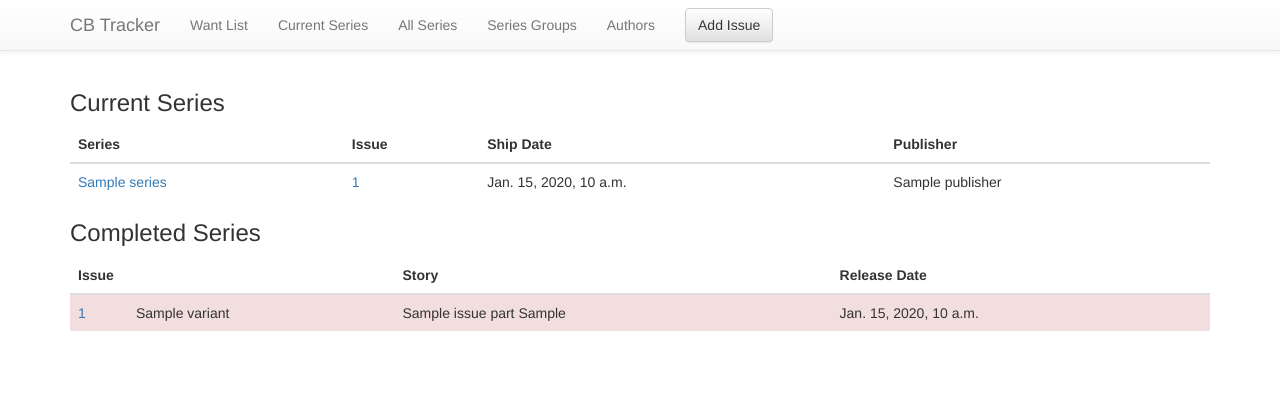
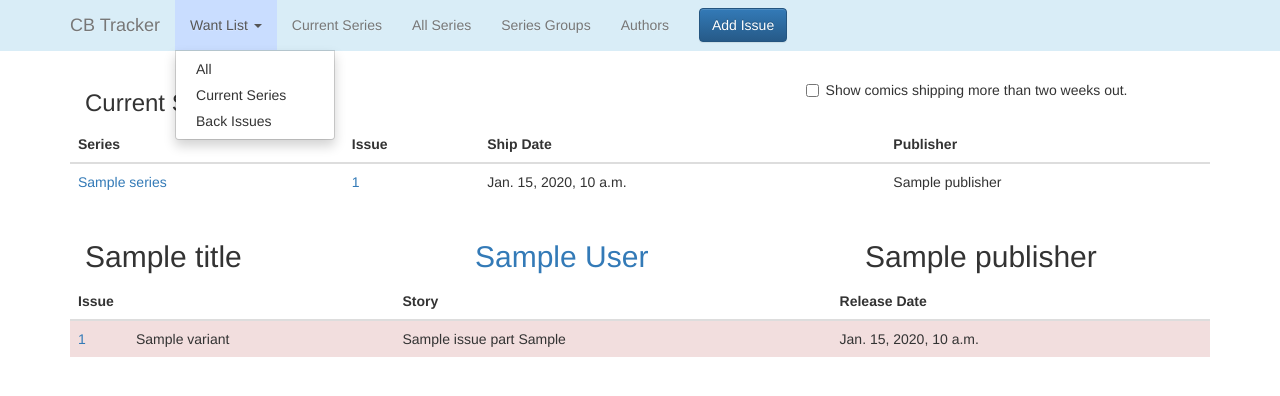
Before and after one commit to michaeldonnelly/cbtracker, a Django app: template templates/cbtracker/issue_list.html in a window 1280 px wide, after a click on "Want List". Shown: the top 396 px of the page. Run offline with Django 3.2, Linux system fonts and the light colour scheme; the template is opened without the code that fills it: most values are stand-ins (such as "Sample title", 1, 10 or a date in 2020); some libraries are stand-ins or nearby versions.

Commit message:
Hide upcoming issues more than two weeks out.

```diff
--- a/static/cbtracker/cbtracker.css
+++ b/static/cbtracker/cbtracker.css
@@ -3,3 +3,106 @@ body { padding-top: 70px; }
 .doNotOwn {
 	background:#fef0f0;
 }
+
+.far-out {
+	display: none;
+}
+
+
+.navbar-blue {
+  color: #31708f;
+  background-color: #d9edf7;
+  border-color: #bce8f1;
+}
+.navbar-blue .navbar-brand {
+  color: #777;
+}
+.navbar-blue .navbar-brand:hover,
+.navbar-blue .navbar-brand:focus {
+  color: #5e5e5e;
+  background-color: transparent;
+}
+.navbar-blue .navbar-text {
+  color: #777;
+}
+.navbar-blue .navbar-nav > li > a {
+  color: #777;
+}
+.navbar-blue .navbar-nav > li > a:hover,
+.navbar-blue .navbar-nav > li > a:focus {
+  color: #333;
+  background-color: transparent;
+}
+.navbar-blue .navbar-nav > .active > a,
+.navbar-blue .navbar-nav > .active > a:hover,
+.navbar-blue .navbar-nav > .active > a:focus {
+  color: #555;
+  background-color: #c9ddff;
+}
+.navbar-blue .navbar-nav > .disabled > a,
+.navbar-blue .navbar-nav > .disabled > a:hover,
+.navbar-blue .navbar-nav > .disabled > a:focus {
+  color: #ccc;
+  background-color: transparent;
+}
+.navbar-blue .navbar-toggle {
+  border-color: #ddd;
+}
+.navbar-blue .navbar-toggle:hover,
+.navbar-blue .navbar-toggle:focus {
+  background-color: #ddd;
+}
+.navbar-blue .navbar-toggle .icon-bar {
+  background-color: #888;
+}
+.navbar-blue .navbar-collapse,
+.navbar-blue .navbar-form {
+  border-color: #e7e7e7;
+}
+.navbar-blue .navbar-nav > .open > a,
+.navbar-blue .navbar-nav > .open > a:hover,
+.navbar-blue .navbar-nav > .open > a:focus {
+  color: #555;
+  background-color: #c9ddff;
+}
+@media (max-width: 767px) {
+  .navbar-blue .navbar-nav .open .dropdown-menu > li > a {
+    color: #777;
+  }
+  .navbar-blue .navbar-nav .open .dropdown-menu > li > a:hover,
+  .navbar-blue .navbar-nav .open .dropdown-menu > li > a:focus {
+    color: #333;
+    background-color: transparent;
+  }
+  .navbar-blue .navbar-nav .open .dropdown-menu > .active > a,
+  .navbar-blue .navbar-nav .open .dropdown-menu > .active > a:hover,
+  .navbar-blue .navbar-nav .open .dropdown-menu > .active > a:focus {
+    color: #555;
+    background-color: #e7e7e7;
+  }
+  .navbar-blue .navbar-nav .open .dropdown-menu > .disabled > a,
+  .navbar-blue .navbar-nav .open .dropdown-menu > .disabled > a:hover,
+  .navbar-blue .navbar-nav .open .dropdown-menu > .disabled > a:focus {
+    color: #ccc;
+    background-color: transparent;
+  }
+}
+.navbar-blue .navbar-link {
+  color: #777;
+}
+.navbar-blue .navbar-link:hover {
+  color: #333;
+}
+.navbar-blue .btn-link {
+  color: #777;
+}
+.navbar-blue .btn-link:hover,
+.navbar-blue .btn-link:focus {
+  color: #333;
+}
+.navbar-blue .btn-link[disabled]:hover,
+fieldset[disabled] .navbar-blue .btn-link:hover,
+.navbar-blue .btn-link[disabled]:focus,
+fieldset[disabled] .navbar-blue .btn-link:focus {
+  color: #ccc;
+}
--- a/static/cbtracker/cbtracker.js
+++ b/static/cbtracker/cbtracker.js
@@ -18,3 +18,7 @@ function disableRow(issue) {
 	button = document.getElementById(buttonID);
     button.disabled = true;
 }
+
+$('input[type = checkbox]').change(function () {
+    $('.far-out').toggle(self.checked);
+});
--- a/templates/cbtracker/base.html
+++ b/templates/cbtracker/base.html
@@ -14,14 +14,14 @@
 		{% endif %}
 	</title>
 
+	<!-- CB Database css -->
+    <link href="{% static 'cbtracker/cbtracker.css' %}" rel="stylesheet">
+
     <!-- Bootstrap -->
     <link href="{% static 'cbtracker/css/bootstrap.min.css' %}" rel="stylesheet">
 
 	<!-- Bootstrap theme -->
     <link href="{% static 'cbtracker/css/bootstrap-theme.min.css' %}" rel="stylesheet">
-
-	<!-- CB Database css -->
-    <link href="{% static 'cbtracker/cbtracker.css' %}" rel="stylesheet">
 
 	{% block headers %}{% endblock %}
 
@@ -35,7 +35,7 @@
   <body role="document">
 
    	<!--<nav class="navbar navbar-fixed-top navbar-inverse">-->
-   	<nav class="navbar navbar-fixed-top navbar-default">
+   	<nav class="navbar navbar-fixed-top navbar-blue">
       <div class="container">
         <div class="navbar-header">
           <button type="button" class="navbar-toggle collapsed" data-toggle="collapse" data-target="#navbar" aria-expanded="false" aria-controls="navbar">
@@ -48,9 +48,17 @@
         </div>
         <div id="navbar" class="collapse navbar-collapse">
           <ul class="nav navbar-nav">
-            <li {%if wantlist%}class="active"{%endif%}>
-				<a href="{% url 'wantlist' %}">Want List</a>
+			<li class="dropdown {%if wantlist%}active{%endif%}">
+				<a href="#" class="dropdown-toggle" data-toggle="dropdown" role="button" aria-haspopup="true" aria-expanded="false">Want List <span class="caret"></span></a>
+				<ul class="dropdown-menu">
+					{% url 'wantlist' as wantlist_url %}
+					<li><a href="{{wantlist_url}}">All</a></li>
+					<li><a href="{{wantlist_url}}?include=current">Current Series</a></li>
+					<li><a href="{{wantlist_url}}?include=back">Back Issues</a></li>
+				</ul>
 			</li>
+
+
 			<li {%if picklist%}class="active"{%endif%}>
 				<a href="{% url 'picklist' %}">Current Series</a>
 			</li>
@@ -64,7 +72,7 @@
 				<a href="{% url 'author_list' %}">Authors</a>
 			</li>
 			<form class="navbar-form navbar-left" role="search">
-				<a href="{% url 'add_issue' %}?{{ addIssueQueryParams }}" class="btn btn-default" role="button">Add Issue</a>
+				<a href="{% url 'add_issue' %}?{{ addIssueQueryParams }}" class="btn btn-primary" role="button">Add Issue</a>
 			</form>
           </ul>
         </div><!--/.nav-collapse -->
--- a/templates/cbtracker/issue_list.html
+++ b/templates/cbtracker/issue_list.html
@@ -1,8 +1,27 @@
 {% extends "cbtracker/base.html" %}
 
 {% block content %}
+
 {% if current %}
+	<div class="container">
+		<div class="row">
+			<div class="col-md-4">
 				<h3>Current Series</h3>
+			</div>
+			<div class="col-md-7" align="right">
+				<div class="checkbox">
+					<label>
+						<input type="checkbox" id="showFarOut" unchecked>
+						Show comics shipping more than two weeks out.
+					</label>
+				</div>
+			</div>
+		</div><!--row-->
+	</div><!--container-->
+
+
+
+
 	<table class='table sortable'>
 		<tr>
 			<th class='seriesTitle'>Series</th>
@@ -13,7 +32,9 @@
 		</tr>
 
 		{% for issue in current %}
-		<tr id="r{{issue.id}}">
+		<tr id="r{{issue.id}}"
+			{% if issue.far_out %} class="far-out" {% endif %}
+		>
 			<td class='seriesTitle'>
 				<a href="{% url 'issues_by_series' series_id=issue.series.id %}">
 					{{issue.series}}
@@ -42,7 +63,11 @@
 		</tr>
 		{% endfor %}
 	</table>
+{% endif %}
 
+
+{% if historic %}
+	{% if wantlist %}
 		<h3>Completed Series</h3>
 
 	{% else %}
@@ -130,5 +155,6 @@
 		</tr>
 		{% endfor %}
 	</table>
+{% endif %}
 
 {% endblock %}
```
Also changed, not shown: issue_list.html (deleted, +0 -19 lines), models.py (+14 -0 lines), views.py (+17 -35 lines). Lines whose indentation alone changed are shown as unchanged.
